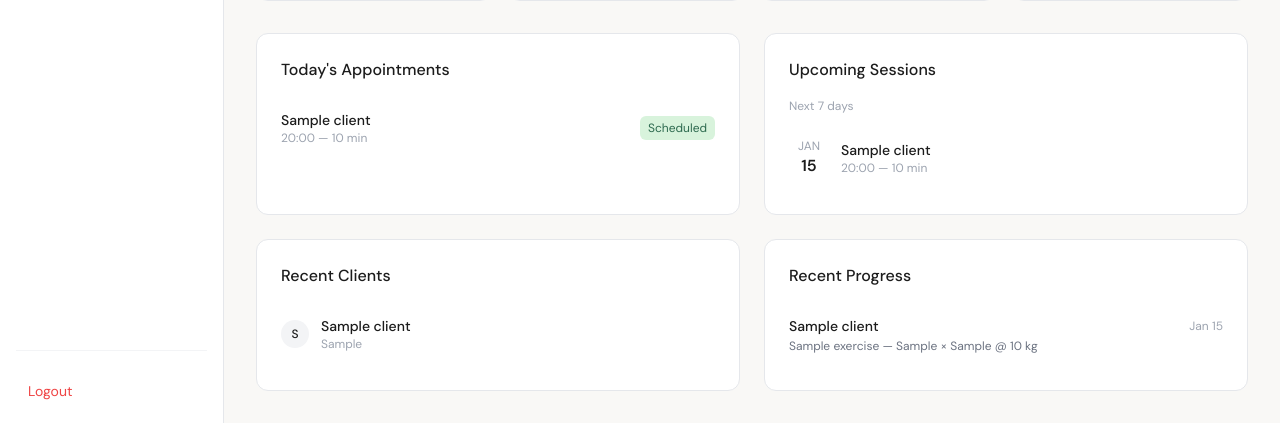
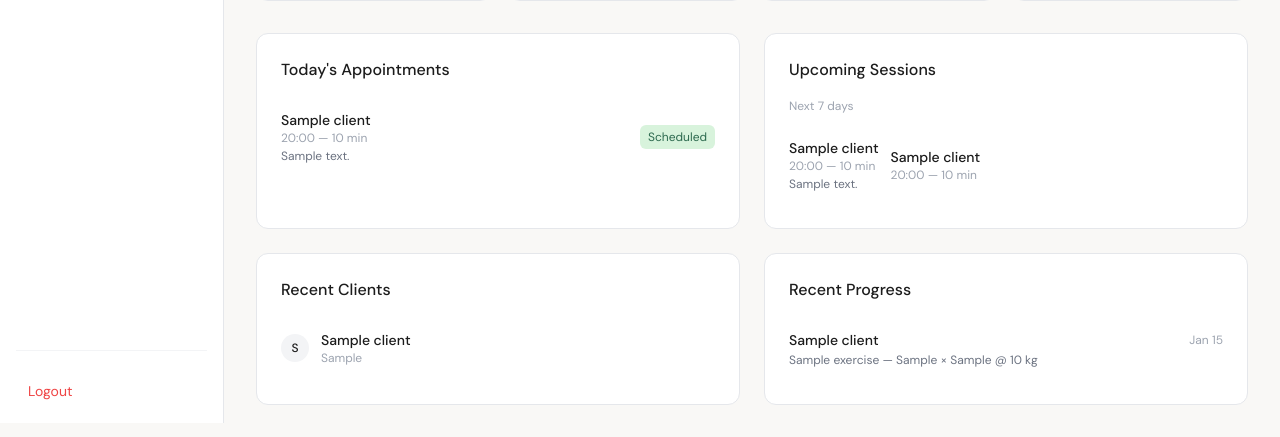
Before and after one commit to Revaldyhfz/TrainForge, a Django app: template core/templates/core/dashboard.html in a window 1280 px wide. Shown: the part 377-814 px from the top of the page. Run offline with Django 5.2, Linux system fonts and the light colour scheme; tables that the repository leaves empty hold one stand-in row (values such as "Sample post"); the template is opened without the code that fills it: values that come from a table or form of the project are taken from there, most other values are stand-ins (such as "Sample title", 1, 10 or a date in 2020); data that the repository does not hold is empty; some libraries are stand-ins or nearby versions.

Commit message:
fix: display appointment notes on dashboard panels

```diff
--- a/core/templates/core/dashboard.html
+++ b/core/templates/core/dashboard.html
@@ -20,9 +20,10 @@
         {% for appt in todays_appointments %}
           <div class="flex items-center justify-between py-3">
             <div>
-              <p class="text-sm font-medium">{{ appt.client.name }}</p>
-              <p class="text-xs text-gray-400">{{ appt.scheduled_at|date:"H:i" }} — {{ appt.duration_minutes }} min</p>
-            </div>
+  <p class="text-sm font-medium">{{ appt.client.name }}</p>
+  <p class="text-xs text-gray-400">{{ appt.scheduled_at|date:"H:i" }} — {{ appt.duration_minutes }} min</p>
+  {% if appt.notes %}<p class="text-xs text-gray-500 mt-0.5">{{ appt.notes }}</p>{% endif %}
+</div>
             {% if appt.status == 'scheduled' %}
               <span class="text-xs bg-[#D8F3DC] text-[#2D6A4F] px-2 py-1 rounded-md">Scheduled</span>
             {% elif appt.status == 'cancelled' %}
@@ -46,10 +47,11 @@
         {% for appt in upcoming_appointments %}
           <div class="flex items-center justify-between py-3">
             <div class="flex items-center gap-3">
-              <div class="text-center w-10">
-                <p class="text-xs text-gray-400 uppercase">{{ appt.scheduled_at|date:"M" }}</p>
-                <p class="text-base font-semibold">{{ appt.scheduled_at|date:"d" }}</p>
-              </div>
+              <div>
+  <p class="text-sm font-medium">{{ appt.client.name }}</p>
+  <p class="text-xs text-gray-400">{{ appt.scheduled_at|date:"H:i" }} — {{ appt.duration_minutes }} min</p>
+  {% if appt.notes %}<p class="text-xs text-gray-500 mt-0.5">{{ appt.notes }}</p>{% endif %}
+</div>
               <div>
                 <p class="text-sm font-medium">{{ appt.client.name }}</p>
                 <p class="text-xs text-gray-400">{{ appt.scheduled_at|date:"H:i" }} — {{ appt.duration_minutes }} min</p>
```
